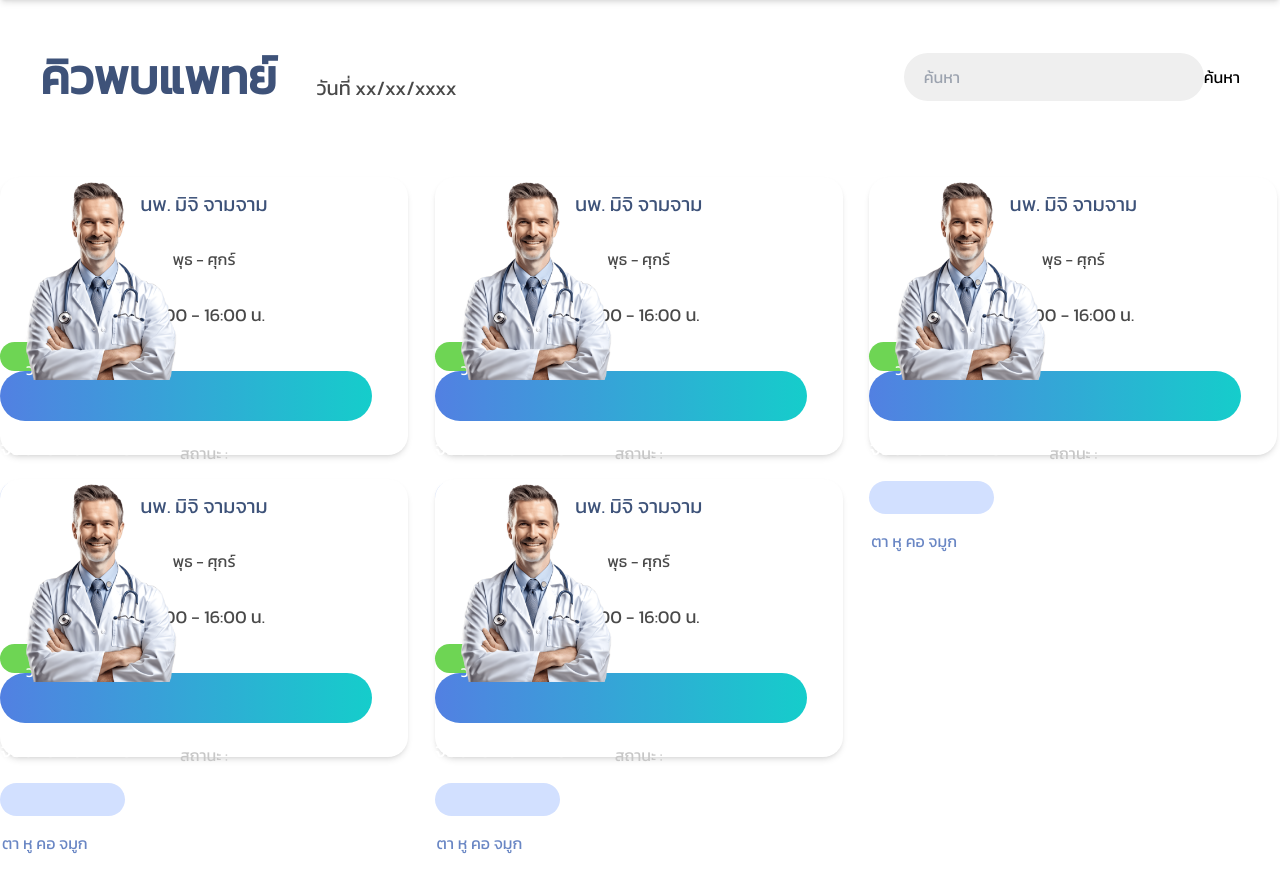
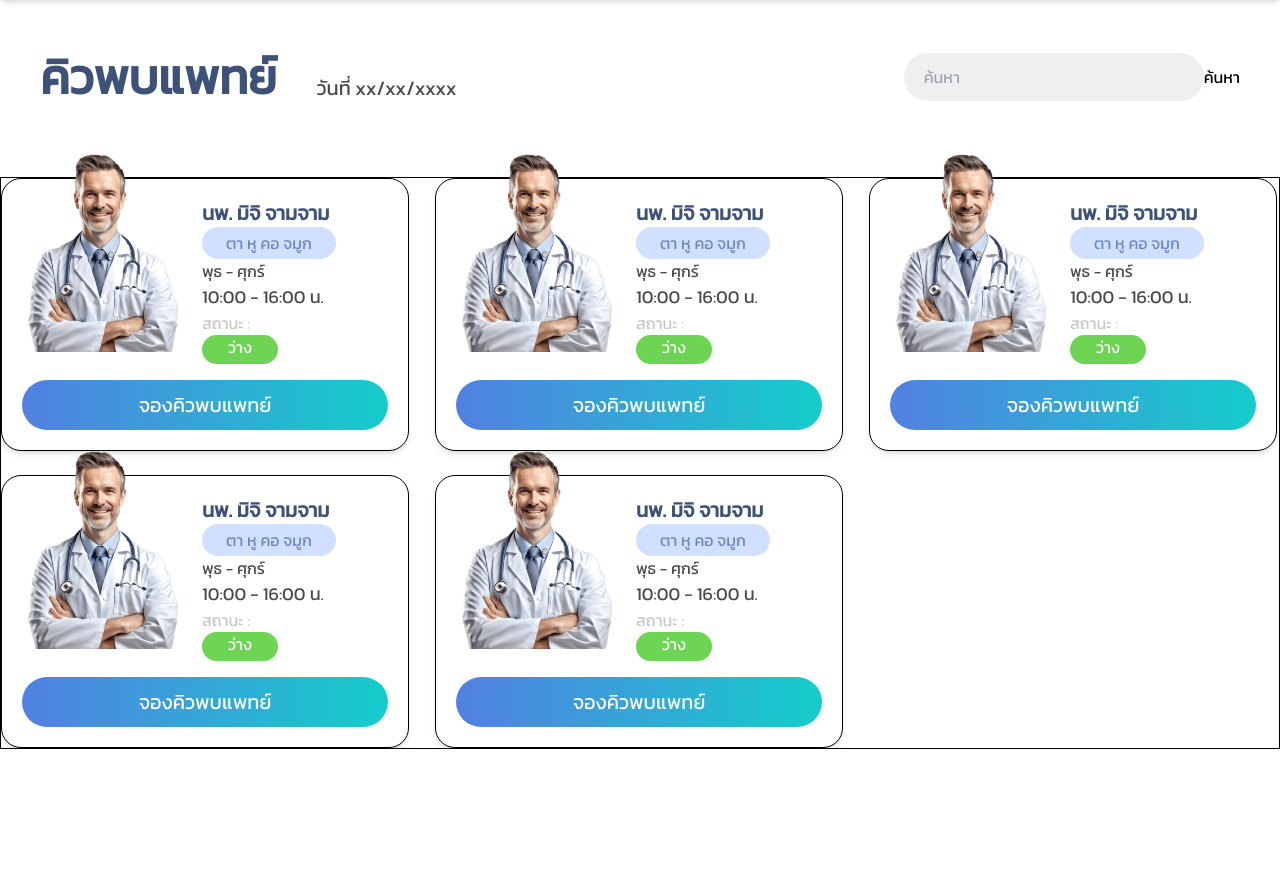
Before and after one commit to Youngyeans/minihospital_project, a Django app: page /hopelife/appointment-today/ in a window 1280 px wide. Shown: the part 72-955 px from the top of the page. After the commit the page ends 821 px from the top, so only its background shows below. Run offline with Django 5.2, Linux system fonts and the light colour scheme; some libraries are stand-ins or nearby versions.

Commit message:
save appointment-today

```diff
--- a/minihospital/appoint/templates/appointment-today.html
+++ b/minihospital/appoint/templates/appointment-today.html
@@ -24,29 +24,47 @@
     </div>
 
     <div class="container">
-        <div class="mt-6 grid grid-cols-3 gap-6">
+        <div class="mt-6 grid grid-cols-3 gap-6 border border-black">
             <!-- Doctor card (repeat this block for each doctor card) -->
             {% for i in doctor_list %}
-            <div class="relative w-[408px] h-[278px] bg-white rounded-[20px] shadow-md">
-                <img class="absolute w-[203px] h-[203px]" src="{% static 'image/doctor1.png' %}" />
-                <div class="text-center text-[#3d5279] text-xl font-medium font-['Kanit'] leading-[55px]">นพ. มิจิ จามจาม</div>
-                <div class="text-center text-[#494949] text-base font-normal font-['Kanit'] leading-[55px]">พุธ - ศุกร์</div>
-                <div class="text-center text-[#494949] text-lg font-normal font-['Kanit'] leading-[55px]">10:00 - 16:00 น.</div>
+            <div class="relative w-[408px] h-auto bg-white rounded-[20px] shadow-md border border-black flex flex-col justify-between p-5">
+                <img class="absolute -top-[30px] left-[0px]" width="203" height="203" src="{% static 'image/doctor1.png' %}" />
 
-                <div class="w-[76px] h-[29px] bg-[#6ed554] rounded-[50px]">
-                    <div class="text-center text-white text-base font-normal font-['Kanit'] leading-[55px]">ว่าง</div>
+                <div class="flex">
+                    <!-- ปรับขนาดของ img โดยตั้ง width ตายตัว -->
+                    <div class="w-[180px] h-auto"></div>
+
+                    <!-- ปรับขนาดของ div ให้ใหญ่ขึ้นกว่าภาพ -->
+                    <div class="flex-grow">
+
+                        <div class="text-left text-[#3d5279] text-xl font-semibold">นพ. มิจิ จามจาม</div>
+
+                        <!-- ปรับขนาดของ 'ตา หู คอ จมูก' และชิดซ้าย -->
+                        <div class="bg-[#d2e0ff] rounded-[30px] text-left text-[#6986c4] text-base font-normal py-1 px-6 inline-block">
+                            ตา หู คอ จมูก
+                        </div>
+
+                        <div class="text-left text-[#494949] text-base font-normal">พุธ - ศุกร์</div>
+                        <div class="text-left text-[#494949] text-lg font-normal">10:00 - 16:00 น.</div>
+                        <div class="text-left text-[#c7c7c7] text-base font-normal inline-block">สถานะ :</div>
+
+                        <!-- ปุ่มว่าง (ไม่ต้องชิดซ้ายเพราะต้องการให้ตรงกลาง) -->
+                        <div class="w-[76px] h-[29px] bg-[#6ed554] rounded-[50px] text-center text-white text-base font-normal">
+                            ว่าง
+                        </div>
+                    </div>
+
                 </div>
 
-                <div class="w-[372px] h-[55px]">
-                  <div class="w-[372px] h-[50px] bg-gradient-to-r from-[#5280e2] to-[#15cdcb] rounded-[50px]"></div>
-                  <div class="w-[133px] h-[55px] text-center text-white text-xl font-medium font-['Kanit'] leading-[55px]">จองคิวพบแพทย์</div>
-                </div>
-                <div class="text-center text-[#c7c7c7] text-base font-normal font-['Kanit'] leading-[55px]">สถานะ :</div>
-                <div class="w-[125px] h-[66.68px]">
-                  <div class="w-[125px] h-[33px] bg-[#d2e0ff] rounded-[30px]"></div>
-                  <div class="w-[89.58px] h-[66.68px] text-center text-[#6986c4] text-base font-normal font-['Kanit'] leading-[55px]">ตา หู คอ จมูก </div>
+
+                <!-- Button goes here, placed in a separate block under the details -->
+                <div class="w-full mt-4">
+                    <button class="w-full h-[50px] bg-gradient-to-r from-[#5280e2] to-[#15cdcb] rounded-[50px] text-center text-white text-xl font-medium">
+                        จองคิวพบแพทย์
+                    </button>
                 </div>
             </div>
+
             {% comment %} <div class="bg-white p-4 rounded shadow">
                 <img src="{% static 'image/doctor1.png' %}" alt="Doctor" class="w-full h-40 object-cover rounded mb-4">
                 <h2 class="text-xl font-bold">นพ. มิธี จานาบาน</h2>
--- a/minihospital/minihospital/settings.py
+++ b/minihospital/minihospital/settings.py
@@ -85,7 +85,7 @@ DATABASES = {
         "ENGINE": "django.db.backends.postgresql",
         "NAME": "minihospital",
         "USER": "postgres",
-        "PASSWORD": "password",
+        "PASSWORD": "Yeans16369",
         "HOST": "localhost",
         "PORT": "5432",
     }
```
